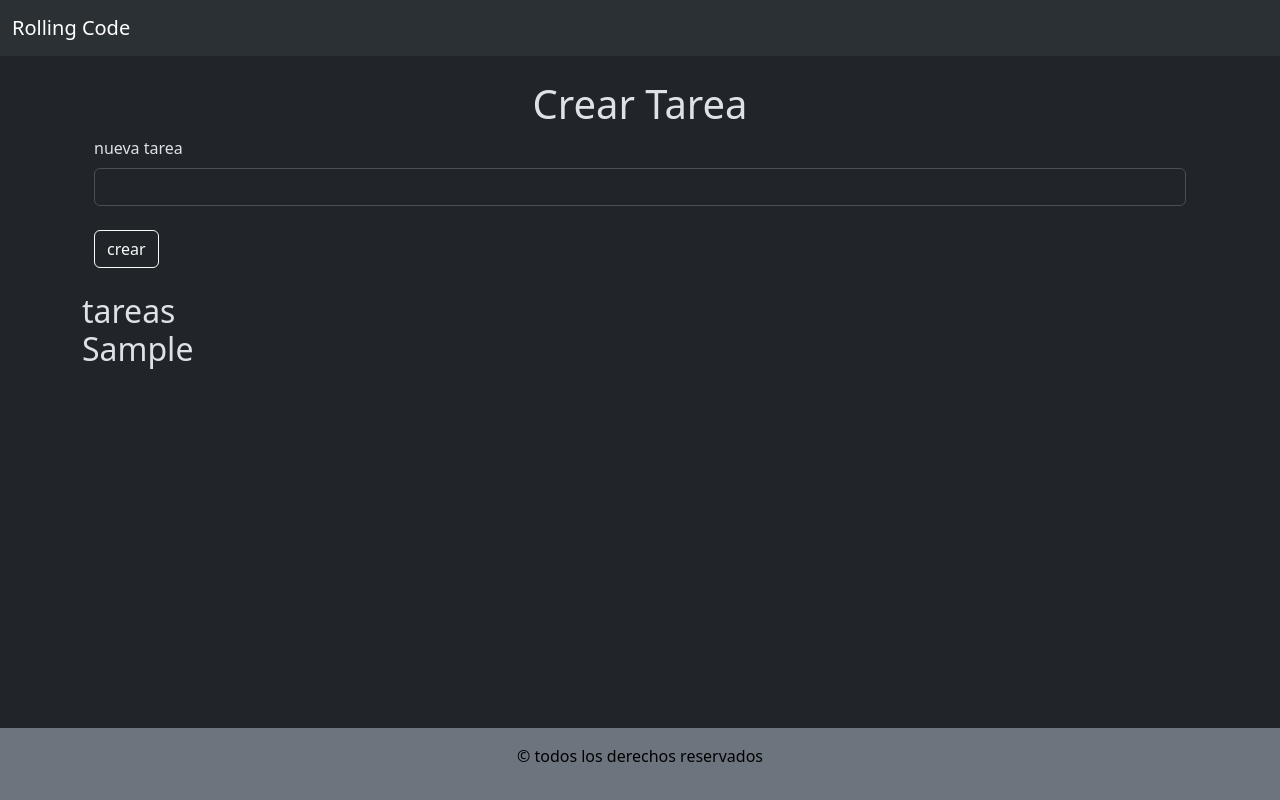
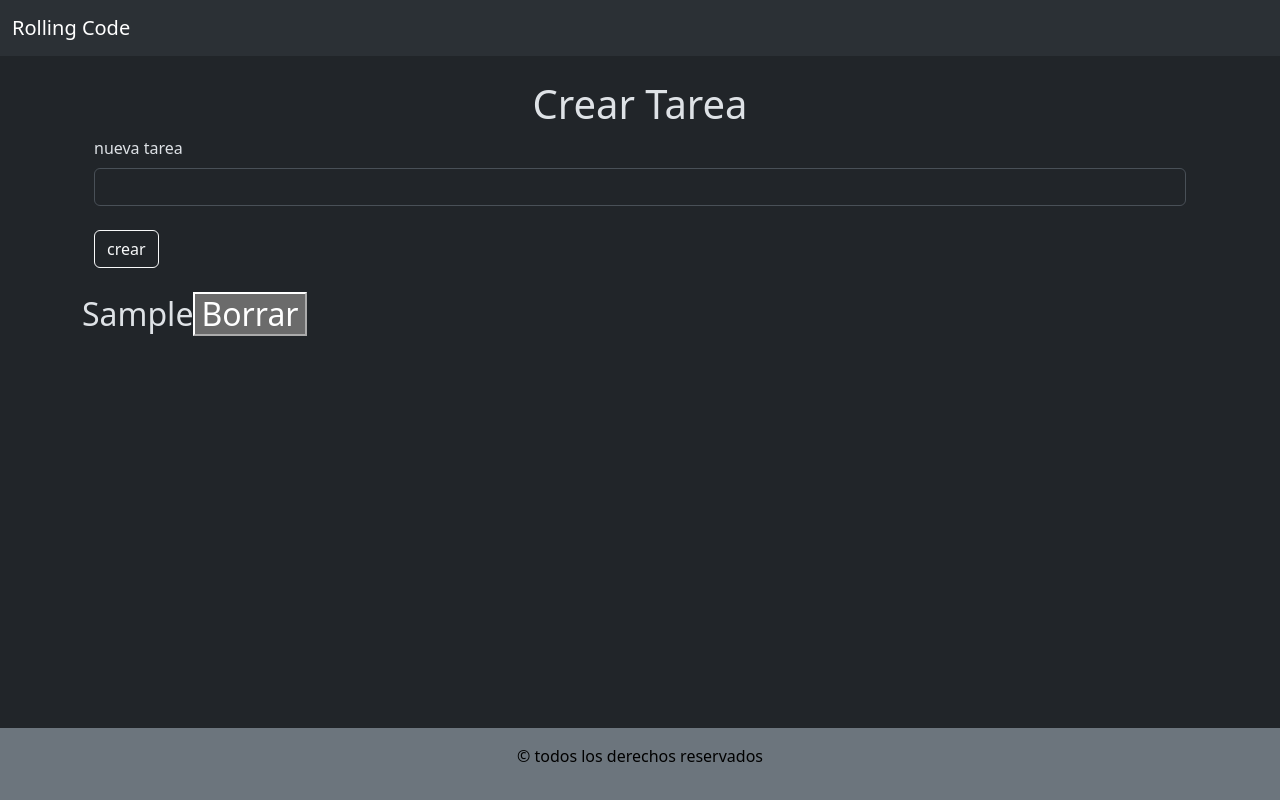
Before and after one commit to manusantiaraoz/tp5-p3, a plain HTML site: page index.html in a window 1280 px wide. Both pictures are taken after typing "Sample" into the empty fields and a click on the button "crear". Drawn offline with nearby package versions, Linux system fonts and the light colour scheme.

Commit message:
con boton borrar :,)

```diff
--- a/js/app.js
+++ b/js/app.js
@@ -3,16 +3,23 @@ const tareaIn = document.getElementById("tareaInput");
 const form = document.getElementById("formu");
 const lista = [];
 
-const mostrarLista = (ultimoIndice) => {
-  // Encuentra el nodo padre
-  const referencia = document.querySelector(".referencia")
 
 
-  // Agrega los elementos de la lista que se agregaron después del índice especificado
-  for (var i = ultimoIndice; i < lista.length; i++) {
-    var newNode = document.createElement("p");
-    var textNode = document.createTextNode(lista[i]);
+
+
+const mostrarLista = (ultimoIndice) => {
+  const referencia = document.querySelector(".referencia");
+  referencia.innerHTML = "";
+  for (let i = ultimoIndice; i < lista.length; i++) {
+    const newNode = document.createElement("p");
+    const textNode = document.createTextNode(lista[i]);
     newNode.appendChild(textNode);
+    const botonBorrar = document.createElement("button");
+    botonBorrar.innerHTML = "Borrar";
+    botonBorrar.addEventListener("click", () => {
+      borrarTarea(i);
+    });
+    newNode.appendChild(botonBorrar);
     referencia.appendChild(newNode);
   }
 }
@@ -29,5 +36,11 @@ const infoTarea =(e)=>{
   mostrarLista(ultimo);
 }
 
+const borrarTarea = (indice) => {
+  lista.splice(indice, 1);
+  console.log(lista.length);
+  mostrarLista();
+}
+
 
 form.addEventListener("submit", infoTarea);
```
Also changed, not shown: index.html (+1 -1 lines), consigna.txt.
